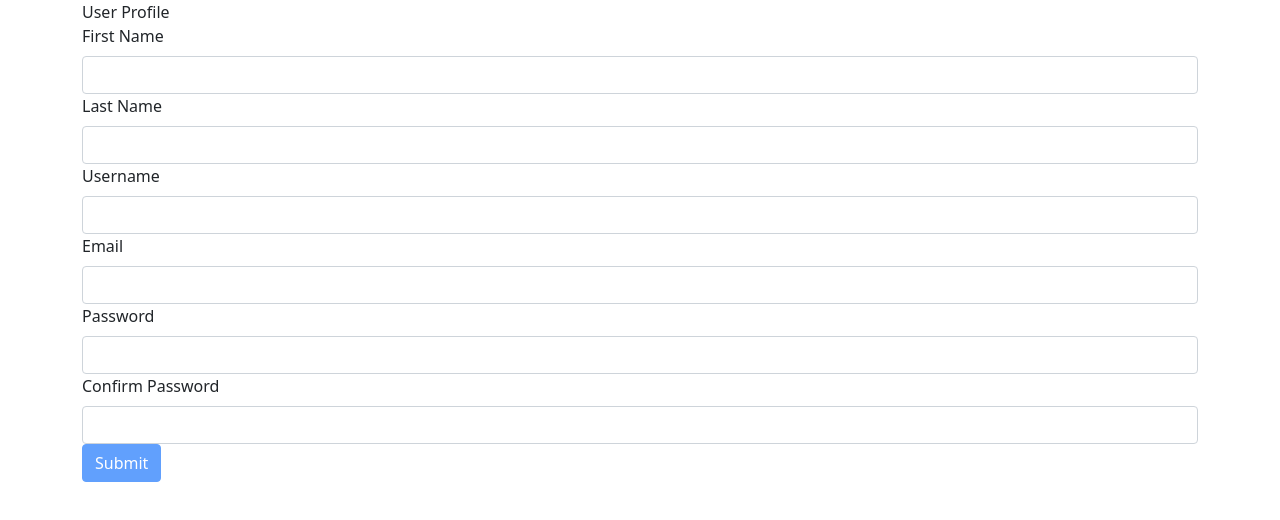
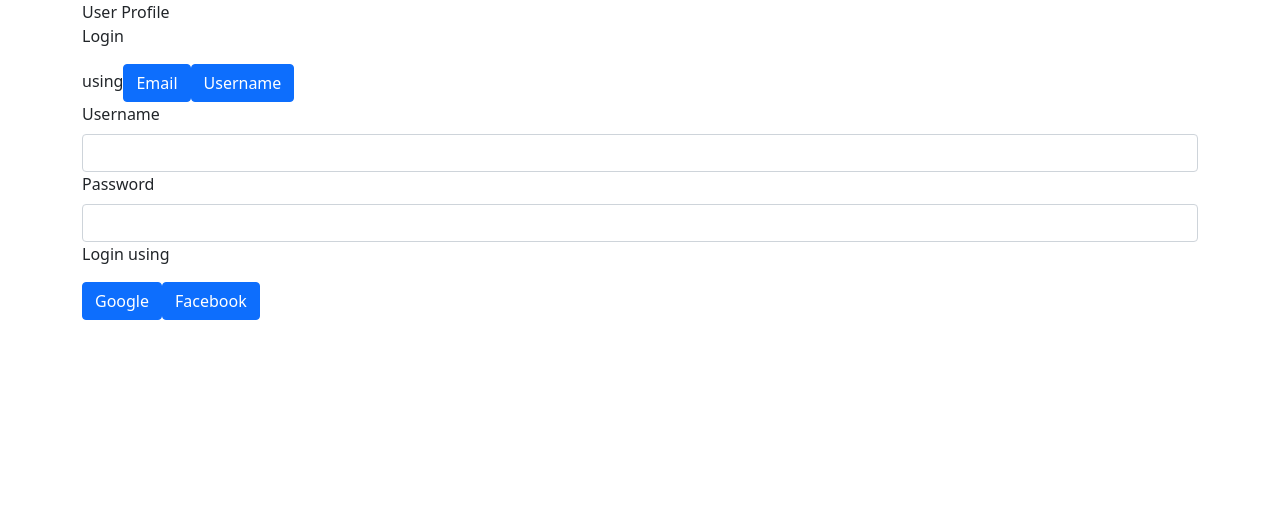
Before and after one commit to ThePiyushAggarwal/user-profile-assignment, a React (Create React App) app in the folder frontend/: page / in a window 1280 px wide. Shown: the top 520 px of the page. Built offline with nearby package versions, Linux system fonts and the light colour scheme.

Commit message:
added login frontend

```diff
--- a/frontend/package.json
+++ b/frontend/package.json
@@ -12,6 +12,7 @@
     "react": "^18.1.0",
     "react-dom": "^18.1.0",
     "react-redux": "^8.0.1",
+    "react-router-dom": "^6.3.0",
     "react-scripts": "5.0.1",
     "web-vitals": "^2.1.4"
   },
--- a/frontend/src/App.js
+++ b/frontend/src/App.js
@@ -1,128 +1,17 @@
-import { useState } from 'react'
-import { registerUser } from './features/user/userSlice'
-import { useDispatch } from 'react-redux'
+import Register from './pages/Register'
+import Login from './pages/Login'
+import { BrowserRouter, Routes, Route } from 'react-router-dom'
 
 function App() {
-  const [formData, setFormData] = useState({
-    first_name: '',
-    last_name: '',
-    username: '',
-    email: '',
-    password: '',
-  })
-  const [buttonVisibility, setButtonVisibility] = useState(true)
-  const [confirmPassword, setConfirmPassword] = useState('')
-
-  const { first_name, last_name, username, email, password } = formData
-
-  const dispatch = useDispatch()
-
-  const onSubmit = (e) => {
-    e.preventDefault()
-
-    dispatch(registerUser(formData))
-  }
-
-  const onChange = (e) => {
-    setFormData({
-      ...formData,
-      [e.target.id]: e.target.value,
-    })
-  }
-
-  const onPasswordChange = (e) => {
-    setConfirmPassword(e.target.value)
-    if (password === e.target.value) {
-      setButtonVisibility(false)
-    } else {
-      setButtonVisibility(true)
-    }
-  }
-
   return (
     <div className="container">
       <header>User Profile</header>
-
-      <form onSubmit={onSubmit}>
-        <div>
-          <label htmlFor="first_name" className="form-label">
-            First Name
-          </label>
-          <input
-            type="text"
-            id="first_name"
-            className="form-control"
-            value={first_name}
-            onChange={onChange}
-          />
-        </div>
-        <div>
-          <label htmlFor="last_name" className="form-label">
-            Last Name
-          </label>
-          <input
-            type="text"
-            id="last_name"
-            className="form-control"
-            value={last_name}
-            onChange={onChange}
-          />
-        </div>
-        <div>
-          <label htmlFor="username" className="form-label">
-            Username
-          </label>
-          <input
-            type="text"
-            id="username"
-            className="form-control"
-            value={username}
-            onChange={onChange}
-          />
-        </div>
-        <div>
-          <label htmlFor="email" className="form-label">
-            Email
-          </label>
-          <input
-            type="email"
-            id="email"
-            className="form-control"
-            value={email}
-            onChange={onChange}
-          />
-        </div>
-        <div>
-          <label htmlFor="password" className="form-label">
-            Password
-          </label>
-          <input
-            type="password"
-            id="password"
-            className="form-control"
-            value={password}
-            onChange={onChange}
-          />
-        </div>
-        <div>
-          <label htmlFor="confirmPassword" className="form-label">
-            Confirm Password
-          </label>
-          <input
-            type="password"
-            id="confirmPassword"
-            className="form-control"
-            value={confirmPassword}
-            onChange={onPasswordChange}
-          />
-        </div>
-
-        <div>
-          <button className="btn btn-primary" disabled={buttonVisibility}>
-            Submit
-          </button>
-        </div>
-      </form>
+      <BrowserRouter>
+        <Routes>
+          <Route path="/" element={<Login />} />
+          <Route path="/register" element={<Register />} />
+        </Routes>
+      </BrowserRouter>
     </div>
   )
 }
--- /dev/null
+++ b/frontend/src/pages/Login.jsx
@@ -0,0 +1,85 @@
+import { useState } from 'react'
+
+function Login() {
+  const [formData, setFormData] = useState({
+    username: '',
+    email: '',
+    password: '',
+  })
+
+  const [loginChoice, setLoginChoice] = useState('username')
+
+  const { username, email, password } = formData
+
+  const onChange = (e) => {
+    setFormData({
+      ...formData,
+      [e.target.id]: e.target.value,
+    })
+  }
+
+  return (
+    <div>
+      <p>Login</p>
+      using
+      <button
+        className="btn btn-primary"
+        onClick={() => setLoginChoice('email')}
+      >
+        Email
+      </button>
+      <button
+        className="btn btn-primary"
+        onClick={() => setLoginChoice('username')}
+      >
+        Username
+      </button>
+      <form>
+        {loginChoice === 'username' ? (
+          <div>
+            <label htmlFor="username" className="form-label">
+              Username
+            </label>
+            <input
+              type="text"
+              id="username"
+              className="form-control"
+              value={username}
+              onChange={onChange}
+            />
+          </div>
+        ) : (
+          <div>
+            <label htmlFor="email" className="form-label">
+              Email
+            </label>
+            <input
+              type="email"
+              id="email"
+              className="form-control"
+              value={email}
+              onChange={onChange}
+            />
+          </div>
+        )}
+        <div>
+          <label htmlFor="password" className="form-label">
+            Password
+          </label>
+          <input
+            type="password"
+            id="password"
+            className="form-control"
+            value={password}
+            onChange={onChange}
+          />
+        </div>
+      </form>
+      <p>Login using</p>
+      <button className="btn btn-primary">Google</button>
+      <button className="btn btn-primary">Facebook</button>
+    </div>
+  )
+}
+
+export default Login
--- /dev/null
+++ b/frontend/src/pages/Register.jsx
@@ -0,0 +1,128 @@
+import { useState } from 'react'
+import { registerUser } from '../features/user/userSlice'
+import { useDispatch } from 'react-redux'
+
+function Register() {
+  const [formData, setFormData] = useState({
+    first_name: '',
+    last_name: '',
+    username: '',
+    email: '',
+    password: '',
+  })
+  const [buttonVisibility, setButtonVisibility] = useState(true)
+  const [confirmPassword, setConfirmPassword] = useState('')
+
+  const { first_name, last_name, username, email, password } = formData
+
+  const dispatch = useDispatch()
+
+  const onSubmit = (e) => {
+    e.preventDefault()
+
+    dispatch(registerUser(formData))
+  }
+
+  const onChange = (e) => {
+    setFormData({
+      ...formData,
+      [e.target.id]: e.target.value,
+    })
+  }
+
+  const onPasswordChange = (e) => {
+    setConfirmPassword(e.target.value)
+    if (password === e.target.value) {
+      setButtonVisibility(false)
+    } else {
+      setButtonVisibility(true)
+    }
+  }
+
+  return (
+    <div>
+      <form onSubmit={onSubmit}>
+        <div>
+          <label htmlFor="first_name" className="form-label">
+            First Name
+          </label>
+          <input
+            type="text"
+            id="first_name"
+            className="form-control"
+            value={first_name}
+            onChange={onChange}
+          />
+        </div>
+        <div>
+          <label htmlFor="last_name" className="form-label">
+            Last Name
+          </label>
+          <input
+            type="text"
+            id="last_name"
+            className="form-control"
+            value={last_name}
+            onChange={onChange}
+          />
+        </div>
+        <div>
+          <label htmlFor="username" className="form-label">
+            Username
+          </label>
+          <input
+            type="text"
+            id="username"
+            className="form-control"
+            value={username}
+            onChange={onChange}
+          />
+        </div>
+        <div>
+          <label htmlFor="email" className="form-label">
+            Email
+          </label>
+          <input
+            type="email"
+            id="email"
+            className="form-control"
+            value={email}
+            onChange={onChange}
+          />
+        </div>
+        <div>
+          <label htmlFor="password" className="form-label">
+            Password
+          </label>
+          <input
+            type="password"
+            id="password"
+            className="form-control"
+            value={password}
+            onChange={onChange}
+          />
+        </div>
+        <div>
+          <label htmlFor="confirmPassword" className="form-label">
+            Confirm Password
+          </label>
+          <input
+            type="password"
+            id="confirmPassword"
+            className="form-control"
+            value={confirmPassword}
+            onChange={onPasswordChange}
+          />
+        </div>
+
+        <div>
+          <button className="btn btn-primary" disabled={buttonVisibility}>
+            Submit
+          </button>
+        </div>
+      </form>
+    </div>
+  )
+}
+
+export default Register
```
Also changed, not shown: 1 other file (tests, documents, lock files or other folders).
